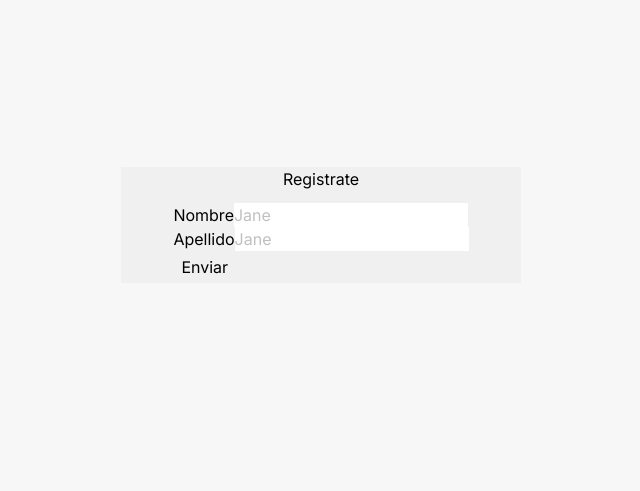
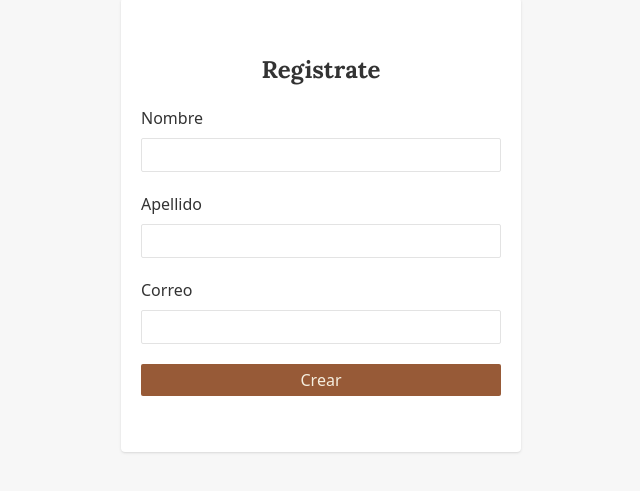
Before and after one commit to JavierYami/relojeria, a React (Vite) app in the folder client/: page / in a window 1280 px wide. Shown: the part 175-666 px from the top of the page, without its empty margins (319-959 px from the left). Built offline with nearby package versions, Linux system fonts and the light colour scheme.

Commit message:
seguimiento estilos provisionales form signup, se agregó fuente lora, se agregó color blanco en configuracipon tailwind

```diff
--- a/client/index.html
+++ b/client/index.html
@@ -4,6 +4,9 @@
     <meta charset="UTF-8" />
     <link rel="icon" type="image/svg+xml" href="/vite.svg" />
     <meta name="viewport" content="width=device-width, initial-scale=1.0" />
+    <link rel="preconnect" href="https://fonts.googleapis.com">
+    <link rel="preconnect" href="https://fonts.gstatic.com" crossorigin>
+    <link href="https://fonts.googleapis.com/css2?family=EB+Garamond:ital,wght@0,400..800;1,400..800&display=swap" rel="stylesheet">
     <title>Relojería</title>
   </head>
   <body>
--- a/client/src/components/myButton.jsx
+++ b/client/src/components/myButton.jsx
@@ -3,7 +3,7 @@ const MyButton  = ({text, type}) => {
 
     return (
         <>
-            <button className="bg-well-read-300 text-rust-50 rounded ease-in-out px-2 py-1 hover:bg-rust-500" type={type}>{text}</button>
+            <button className="px-2 py-1 bg-brown-700 text-brown-100 hover:bg-brown-800 hover:text-white rounded-sm" type={type}>{text}</button>
         </>
     )
 }
--- a/client/src/components/myTextInput.jsx
+++ b/client/src/components/myTextInput.jsx
@@ -4,11 +4,11 @@ const MyTextInput = ({ label, ...props }) => {
     const [field, meta] = useField(props);
     return (
       <>
-        <div>
-          <label htmlFor={props.id || props.name}>{label}</label>
-          <input className="text-input" {...field} {...props} />
+        <div className="flex flex-col">
+          <label className="mb-2" htmlFor={props.id || props.name}>{label}</label>
+          <input className="border border-gray-200 rounded-sm p-1" {...field} {...props} />
           {meta.touched && meta.error ? (
-            <div className="error">{meta.error}</div>
+            <div className="error text-sm text-danger-500">{meta.error}</div>
           ) : null}
         </div>
       </>
--- a/client/src/index.css
+++ b/client/src/index.css
@@ -1,8 +1,8 @@
-@import url('https://fonts.googleapis.com/css2?family=Inter:wght@100;200;300;400;500;600;700;800;900&display=swap');
+@import url('https://fonts.googleapis.com/css2?family=Lora:ital,wght@0,400..700;1,400..700&display=swap');
 @tailwind base;
 @tailwind components;
 @tailwind utilities;
 
 *{
-    font-family: 'Inter', sans-serif;
+    /* font-family: "EB Garamond", serif; */
 }
--- a/client/src/views/SignUp.jsx
+++ b/client/src/views/SignUp.jsx
@@ -8,8 +8,8 @@ import MyButton from "../components/myButton";
 const SignUp = () => {
 
     return (
-        <div className="w-2/6 flex flex-col justify-center items-center gap-3 bg-gray-100">
-          <h1>Registrate</h1>
+        <div className="w-2/6 flex flex-col justify-center items-center bg-white shadow p-5 py-14 text-gray-950 rounded">
+          <h1 className="font-display font-extrabold text-2xl mb-5">Registrate</h1>
           <Formik
             initialValues={{
               firstName: "",
@@ -43,22 +43,28 @@ const SignUp = () => {
               setSubmitting(false);
             }}
           >
-            <Form>
+            <Form className="flex flex-col w-full gap-5 justify-center">
               <MyTextInput
                 label="Nombre"
                 name="firstName"
                 type="text"
-                placeholder="Jane"
+                placeholder=""
               />
               <MyTextInput
                 label="Apellido"
                 name="lastName"
                 type="text"
-                placeholder="Jane"
+                placeholder=""
+              />
+              <MyTextInput
+                label="Correo"
+                name="email"
+                type="email"
+                placeholder=""
               />
               <MyButton
               type="submit"
-              text="Enviar"
+              text="Crear"
               />
             </Form>
           </Formik>
--- a/client/tailwind.config.js
+++ b/client/tailwind.config.js
@@ -5,7 +5,11 @@ export default {
     "./src/**/*.{js,ts,jsx,tsx}"
   ],
   theme: {
+    fontFamily:{
+      'display': ['Lora']
+    },
     colors: {
+      'white':'#FFFFFF',
       'gray': {
         '50': '#f7f7f7',
         '100': '#f0f0f0',
```
